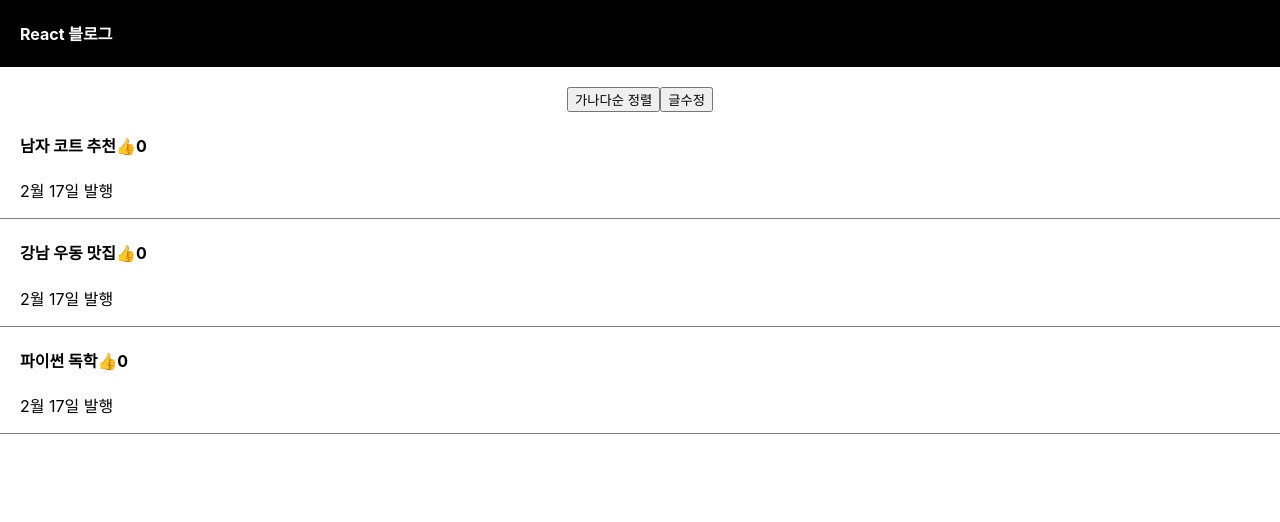
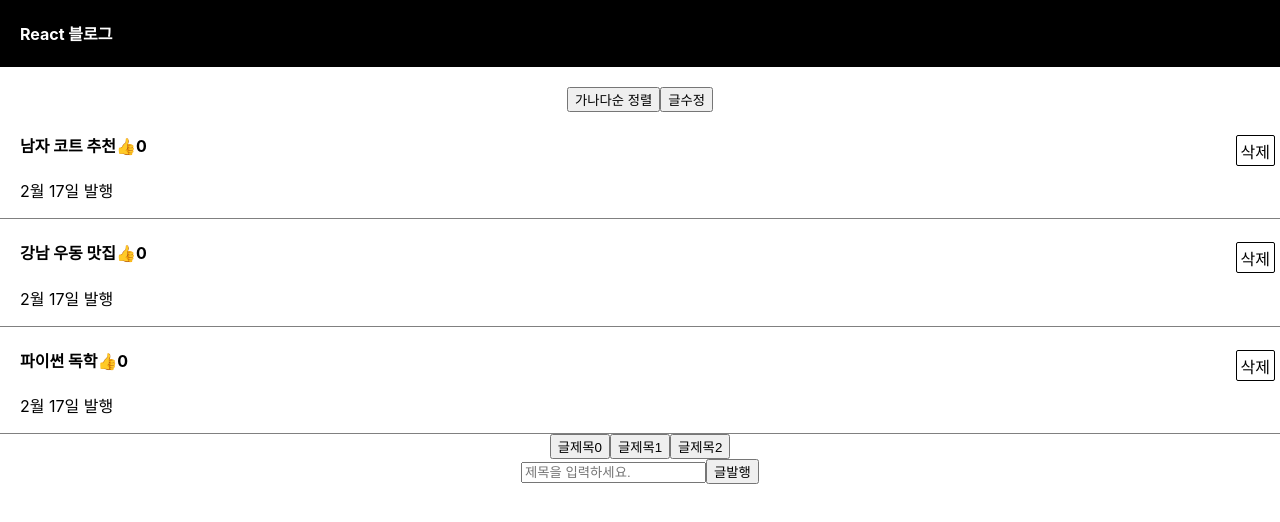
Before and after one commit to Hyeonjeong-JANG/react_blog, a React (Create React App) app: page / in a window 1280 px wide. Shown: the top 522 px of the page. Built offline with nearby package versions, Linux system fonts and the light colour scheme.

Commit message:
글 발행하고 삭제하는 기능

```diff
--- a/src/App.js
+++ b/src/App.js
@@ -9,7 +9,9 @@ function App() {
     let [따봉, 따봉변경] = useState([0, 0, 0]);
     let [modal, setModal] = useState(false);
     let [count, setCount] = useState(0);
-    [1, 2, 3].map(function (a) {
+    let [title, setTitle] = useState(0);
+    let [입력값, 입력값변경] = useState('');
+    [(1, 2, 3)].map(function (a) {
         return '132123';
         // console.log(a);
     });
@@ -67,19 +69,20 @@ function App() {
                 <p>2월 17일 발행</p>
             </div> */}
 
-            {
-                // 조건식? 참일 때 실행할 코드:거짓일 때 실행할 코드
-                modal == true ? <Modal /> : null
-            }
-
             {/* 반복문 방법1 */}
             {글제목.map(function (a, i) {
                 return (
-                    <div className="list" key={i}>
-                        <h4>
+                    <div className="list" key={i} style={{ position: 'relative' }}>
+                        <h4
+                            onClick={() => {
+                                setModal(true);
+                                setTitle(i);
+                            }}
+                        >
                             {글제목[i]}
                             <span
-                                onClick={() => {
+                                onClick={(e) => {
+                                    e.stopPropagation();
                                     let copy = [...따봉];
                                     copy[i] = copy[i] + 1;
                                     따봉변경(copy);
@@ -89,10 +92,87 @@ function App() {
                             </span>
                             {따봉[i]}
                         </h4>
+                        {/* <span
+                            onClick={() => {
+                                document.querySelectorAll('.list')[i].innerHTML = '';
+                            }}
+                            style={{
+                                position: 'absolute',
+                                top: '2px',
+                                right: '5px',
+                                border: '1px solid black',
+                                borderRadius: '2px',
+                                padding: '3px 4px 2px 4px',
+                            }}
+                        >
+                            삭제
+                        </span> */}
+                        <span
+                            onClick={() => {
+                                let copy = [...글제목];
+                                copy.splice(i, 1);
+                                글제목변경(copy);
+                            }}
+                            style={{
+                                position: 'absolute',
+                                top: '2px',
+                                right: '5px',
+                                border: '1px solid black',
+                                borderRadius: '2px',
+                                padding: '3px 4px 2px 4px',
+                            }}
+                        >
+                            삭제
+                        </span>
                         <p>2월 17일 발행</p>
                     </div>
                 );
             })}
+
+            <button
+                onClick={() => {
+                    setTitle(0);
+                }}
+            >
+                글제목0
+            </button>
+            <button
+                onClick={() => {
+                    setTitle(1);
+                }}
+            >
+                글제목1
+            </button>
+            <button
+                onClick={() => {
+                    setTitle(2);
+                }}
+            >
+                글제목2
+            </button>
+            <br />
+
+            <input
+                id="inputValue"
+                onChange={(e) => {
+                    입력값변경(e.target.value);
+                    console.log(입력값);
+                }}
+                type="text"
+                placeholder="제목을 입력하세요."
+            />
+            <button
+                onClick={() => {
+                    let copy = [...글제목];
+                    copy.unshift(입력값);
+                    글제목변경(copy);
+                }}
+            >
+                글발행
+            </button>
+            {/* <select name="" id=""></select> */}
+            {/* <textarea name="" id="" cols="30" rows="10"></textarea> */}
+
             {/* 반복문 방법2 */}
             {/* {글제목.map(function (a, i) {
                 return (
@@ -102,6 +182,11 @@ function App() {
                     </div>
                 );
             })} */}
+
+            {
+                // 조건식? 참일 때 실행할 코드:거짓일 때 실행할 코드
+                modal == true ? <Modal title={title} color={'green'} 글제목={글제목} 글제목변경={글제목변경} /> : null
+            }
         </div>
     );
 }
@@ -121,12 +206,16 @@ function App() {
 //     Modal=123
 // }
 
-function Modal() {
+//부모 -> 자식 state를 전송하려면 props 문법을 쓰면 된다.
+//1. <자식컴포넌트 작명={state이름}>, 2. props 파라미터 등록 후 props.작명 사용
+//* 부모가 자식에게로 보내거나 형제끼리 보낼 수 없어. 부모에서 자식에게로만 전송이 가능해.
+function Modal(props) {
     return (
-        <div className="modal">
-            <h4>제목</h4>
-            <p>날짜</p>
-            <p>상세내용</p>
+        <div className="modal" style={{ background: props.color }}>
+            <h4 id="title">{props.글제목[props.title]}</h4>
+            <p id="date">날짜</p>
+            <p id="text">상세 내용</p>
+            <button>글수정</button>
         </div>
     );
 }
```
